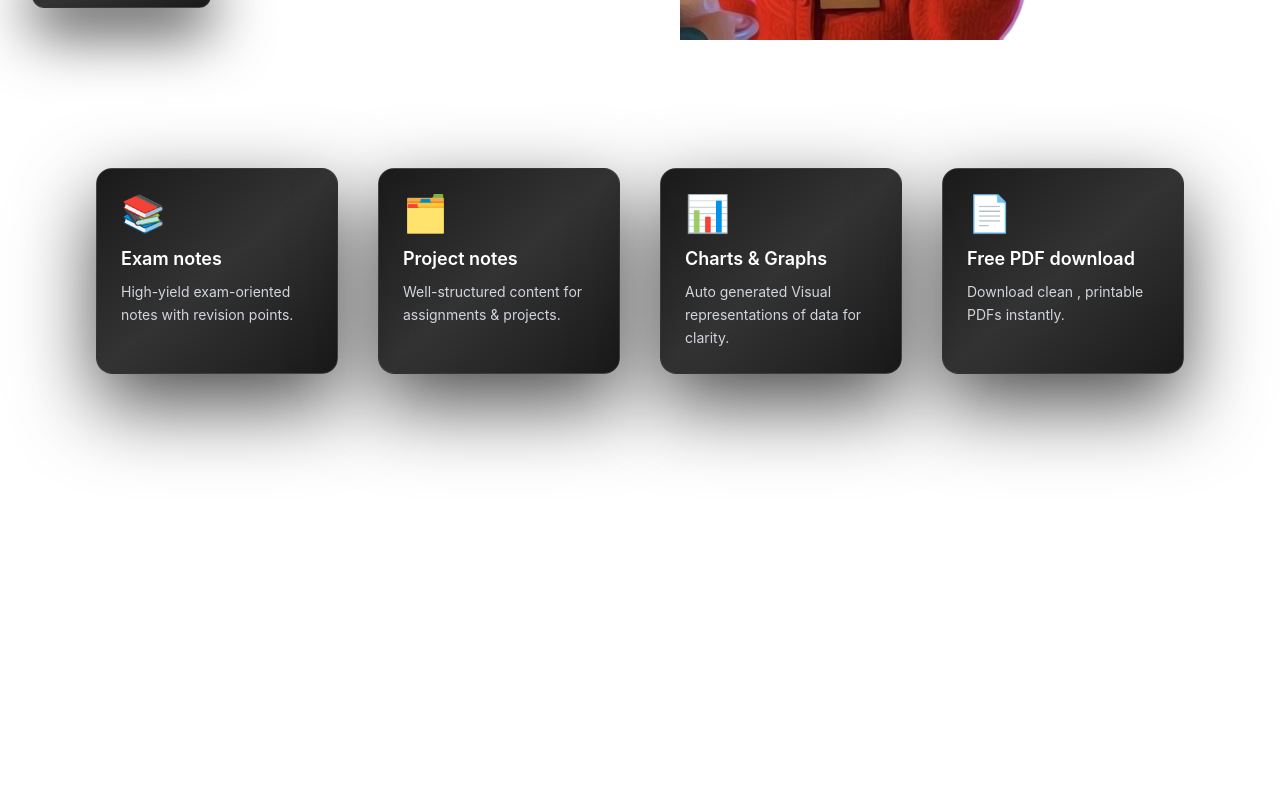
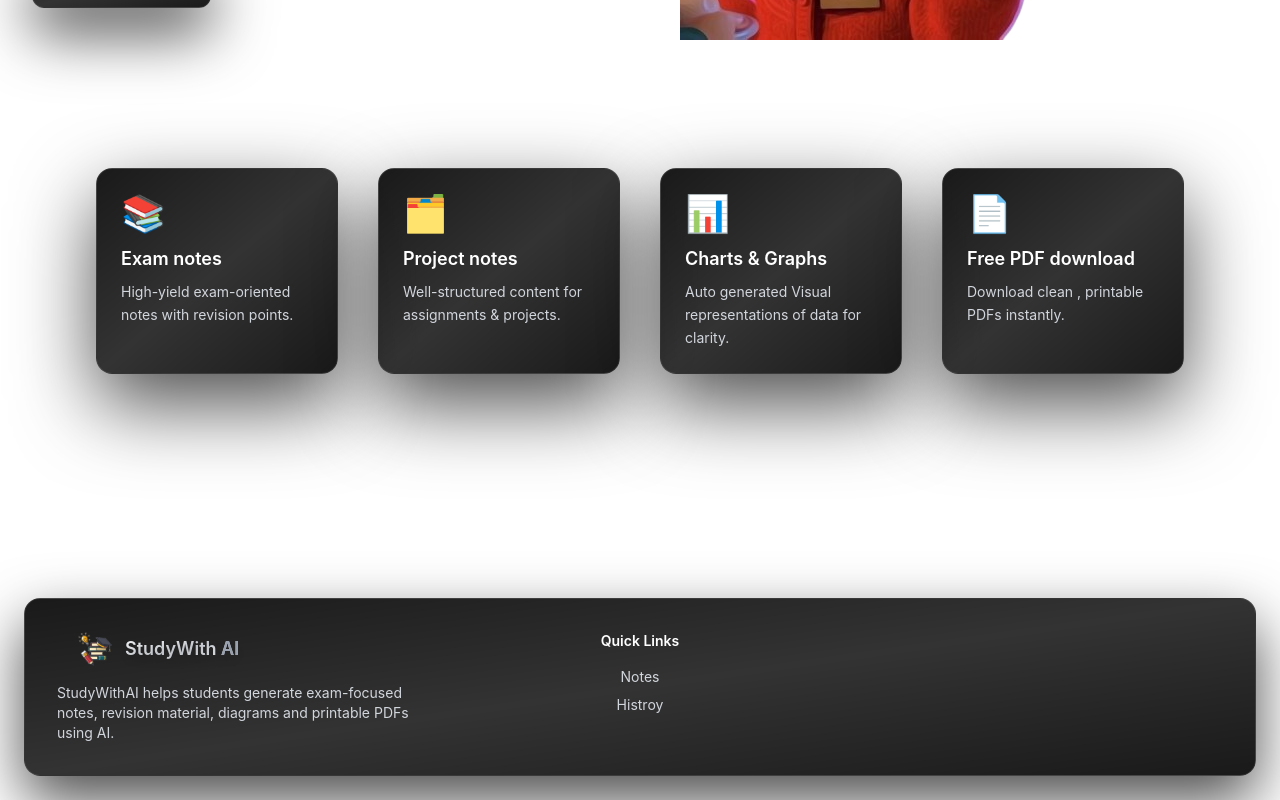
Before and after one commit to Chehak7/Notely, a React (Vite) app in the folder client/: page / in a window 1280 px wide. Shown: the part 694-1494 px from the top of the page. Before the commit the page ends 1196 px from the top, so only its background shows below. Built offline with nearby package versions, Linux system fonts and the light colour scheme; no server answers.

Commit message:
updated home page

```diff
--- /dev/null
+++ b/client/src/components/Footer.jsx
@@ -0,0 +1,59 @@
+import React from 'react'
+import { motion } from "motion/react"
+import logo from "../assets/logo.png"
+
+function Footer() {
+    return (
+        <motion.div
+            initial={{ opacity: 0, y: 20 }}
+            whileInView={{ opacity: 1, y: 0 }}
+            viewport={{ once: true }}
+            transition={{ duration: 0.6 }}
+            className='z-10 mx-6 mb-6 mt-24
+            rounded-2xl
+            bg-gradient-to-br from-black/90 via-black/80 to-black/90
+            backdrop-blur-2xl
+            border border-white/10
+            px-8 py-8
+            shadow-[0_25px_60px_rgba(0,0,0,0.7)]'>
+
+                <div className='grid grid-cols-1 md:grid-cols-3 gap-8 items-start'>
+                    <motion.div
+                    whileHover={{rotateX:6, rotateY:-6}}
+                    className="flex flex-col gap-4 transform-gpu"
+                    style = {{transformStyle: "preserve-3d"}}>
+                        <div className="flex items-center gap-3 cursor-pointer"
+                        style={{ transform:"translate(20px)"}}>
+                            <img src={logo} alt="logo" className='h-9 w-9 object-contain '/>
+                            <span className="
+                            text-lg font-semibold
+                            bg-gradient-to-br from-white via-gray-300 to-white
+                            bg-clip-text text-transparent"
+                            style={{ textShadow: "0 6px 18px rgba(0,0,0,0.4)"}}>
+                                StudyWith <span className="text-gray-400"> AI </span>
+                            </span>
+                        </div>
+                        <p className="text-sm text-gray-300 max-w-sm">StudyWithAI helps students generate exam-focused notes,
+                             revision material, diagrams and printable PDFs using AI. </p>
+
+                    </motion.div>
+                    <div className='text-center'>
+                        <h1 className='text-sm font-semibold text-white mb-4'>Quick Links</h1>
+                        <ul className='space-y-2 text-sm'>
+                            <li className='text-gray-300 hover:text-white transition-colors'>
+                                Notes
+                            </li>
+                            <li className='text-gray-300 hover:text-white transition-colors'>
+                                Histroy
+                            </li>
+
+                        </ul>
+                    </div>
+
+                </div>
+
+        </motion.div>
+    )
+}
+
+export default Footer
--- a/client/src/components/navbar.jsx
+++ b/client/src/components/navbar.jsx
@@ -1,4 +1,4 @@
-import React , {useState} from 'react'
+import React, { useState } from 'react'
 import { AnimatePresence, motion } from 'motion/react'
 import { useDispatch, useSelector } from 'react-redux'
 import logo from "../assets/logo.png"
@@ -11,16 +11,16 @@ import { useNavigate } from 'react-router-dom'
 function Navbar() {
   const { userData } = useSelector((state) => state.user)
   const credits = userData?.credits ?? 100  //free credits for user - 100
-  const [showCredits,setShowCredits] = useState(false)
-  const [showProfile,setShowProfile] = useState(false)
+  const [showCredits, setShowCredits] = useState(false)
+  const [showProfile, setShowProfile] = useState(false)
   const navigate = useNavigate()
   const dispatch = useDispatch()
   const handleSignOut = async () => {
-    try{
-      await axios.get(serverUrl+ "/api/auth/logout", {withCredentials:true})
+    try {
+      await axios.get(serverUrl + "/api/auth/logout", { withCredentials: true })
       dispatch(setUserData(null))
       navigate("/auth")
-    }catch (error){
+    } catch (error) {
       console.log(error)
 
     }
@@ -36,7 +36,12 @@ function Navbar() {
       <div className="flex items-center justify-between px-4 sm:px-8 py-4">
         <div className="flex items-center gap-3">
           <img src={logo} alt="examnotes" className='w-14 h-14' />
-          <span className="hidden sm:inline text-xl font-semibold text-white">StudyWithAI</span>
+          <span className="text-lg font-semibold
+                            bg-gradient-to-br from-white via-gray-300 to-white
+                            bg-clip-text text-transparent"
+            style={{ textShadow: "0 6px 18px rgba(0,0,0,0.4)" }}>
+            StudyWith <span className="text-gray-400"> AI </span>
+          </span>
         </div>
         <div className="flex items-center gap-2 sm:gap-4 text-base text-gray-200">
           <a href="/auth" className="transition hover:text-pink-400 text-lg font-medium">Login</a>
@@ -46,7 +51,7 @@ function Navbar() {
           <div className="relative">
 
             <motion.div
-              onClick={() => {setShowCredits(!showCredits);setShowProfile(false)}}
+              onClick={() => { setShowCredits(!showCredits); setShowProfile(false) }}
               whileHover={{ scale: 1.05, backgroundColor: '#ec4899', color: '#fff' }}
               className='flex cursor-pointer items-center gap-2 rounded-full border border-white/20 bg-white/10 px-4 py-2 text-sm text-white shadow-md transition-colors'
             >
@@ -77,11 +82,11 @@ function Navbar() {
                 >
                   <h4 className='font semibold mb-2'>Buy Credits </h4>
                   <p className='text-sm text-gray-300 mb-4'>Use credits to generate AI notes,diagram & PDFs.</p>
-                <button onClick={() => setShowCredits(false)} className='w-full py-2 rounded-lg
+                  <button onClick={() => setShowCredits(false)} className='w-full py-2 rounded-lg
                   bg-gradient-to-br from-white to-gray-200
                   text-black font-semibold
                   hover:opacity-90'
-                > Buy more Credits </button>
+                  > Buy more Credits </button>
 
                 </motion.div>
               }
@@ -91,9 +96,9 @@ function Navbar() {
           <div className="relative">
 
             <motion.div
-              onClick={() => {setShowProfile(!showProfile);setShowCredits(false)}}
-              whileHover={{ scale: 1.1}}
-              whileTap={{scale:0.97}}
+              onClick={() => { setShowProfile(!showProfile); setShowCredits(false) }}
+              whileHover={{ scale: 1.1 }}
+              whileTap={{ scale: 0.97 }}
               className='flex items-center justify-center gap-1
               px-4 py-2 rounded-full
               bg-white/10
@@ -101,7 +106,7 @@ function Navbar() {
               text-white text-sm
               shadow-md
               cursor-pointer '>
-              <span className='text-lg'>{userData?.name.slice(0,1).toUpperCase()}</span>
+              <span className='text-lg'>{userData?.name.slice(0, 1).toUpperCase()}</span>
 
             </motion.div>
             <AnimatePresence>
@@ -118,9 +123,9 @@ function Navbar() {
                     shadow-[0_25px_60px_rgba(0,0,0,0.7)]
                     p-4 text-white'
                 >
-                  <MenuItem text= "History" onClick = {() => setShowProfile(false) }/>
-                  <div className= "h-px bg-white/10 mx-3"></div>
-                  <MenuItem text="sign out" red onClick={handleSignOut}/>
+                  <MenuItem text="History" onClick={() => setShowProfile(false)} />
+                  <div className="h-px bg-white/10 mx-3"></div>
+                  <MenuItem text="sign out" red onClick={handleSignOut} />
 
 
                 </motion.div>
@@ -137,16 +142,15 @@ function Navbar() {
   )
 }
 
-function MenuItem ({onClick, text, red}) {
-  return(
+function MenuItem({ onClick, text, red }) {
+  return (
     <div onClick={onClick}
       className={`w-full text-left px-5 py-3 text-sm
       transition-colors rounded-lg
-      ${
-        red
-        ? "text-red-400 hover:bg-red-500/10"
-        : "text-gray-200 hover:bg-white/10"
-      }
+      ${red
+          ? "text-red-400 hover:bg-red-500/10"
+          : "text-gray-200 hover:bg-white/10"
+        }
     `}>
       {text}
     </div>
--- a/client/src/pages/home.jsx
+++ b/client/src/pages/home.jsx
@@ -1,5 +1,6 @@
 import React from 'react'
 import Navbar from '../components/navbar'
+import Footer from '../components/Footer'
 import { AnimatePresence, motion } from 'motion/react'
 import img from "../assets/img1.png"
 function Home() {
@@ -88,6 +89,8 @@ function Home() {
 
       </section>
 
+      <Footer />
+
     </div>
   )
 }
```
Also changed, not shown: client/src/pages/History.jsx (added), client/src/pages/Notes.jsx (added).
